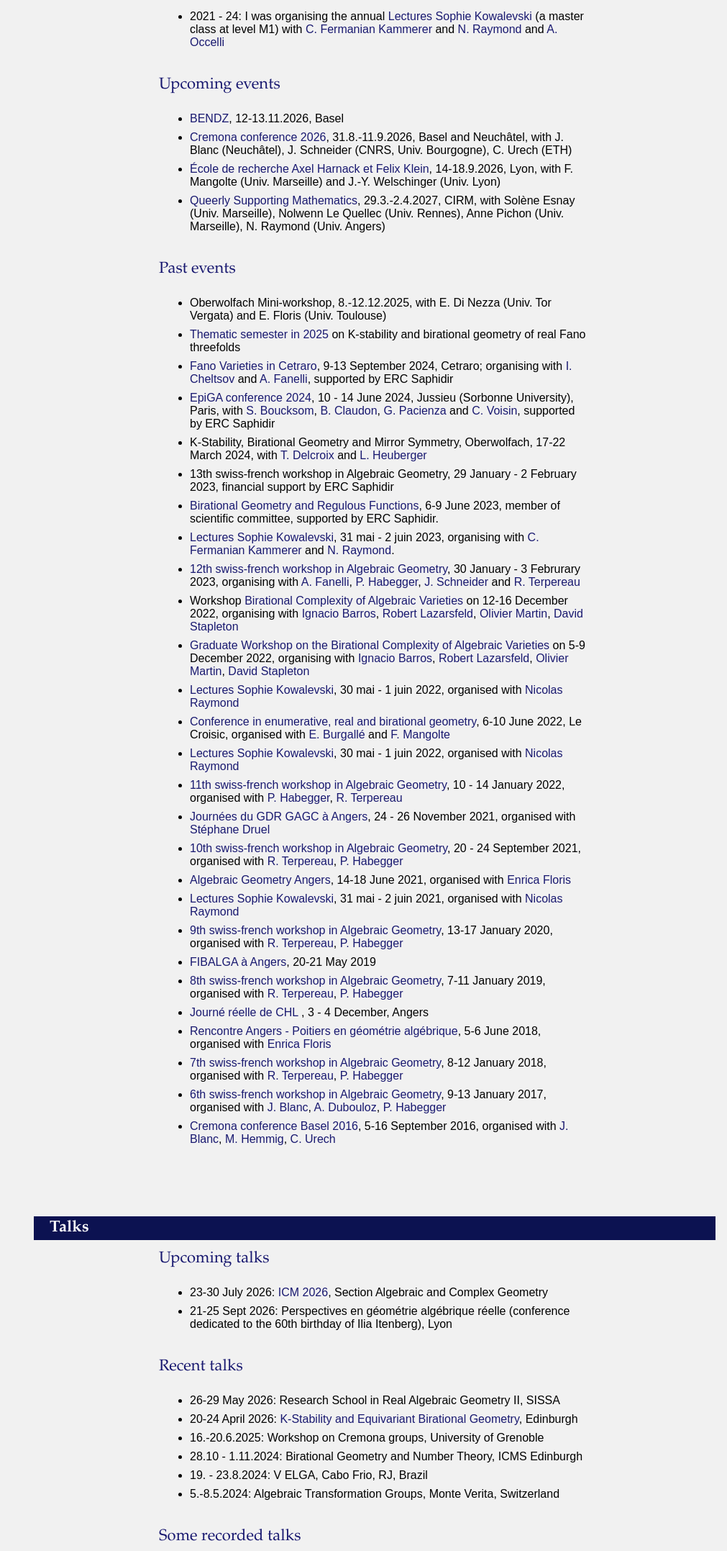
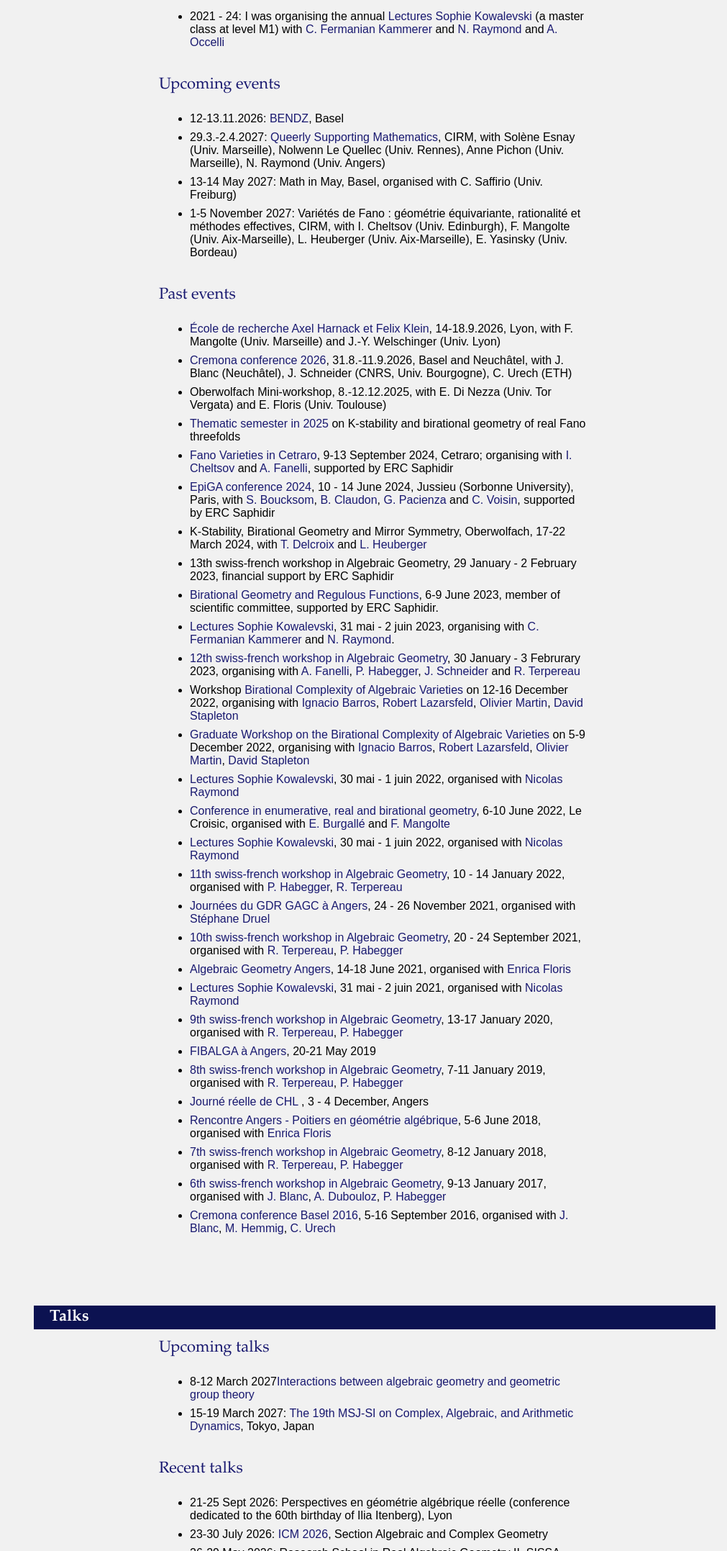
Before and after one commit to susannazimmermann/susannazimmermann.github.io, a plain HTML site: page index.html in a window 1280 px wide. Shown: the part 3073-5228 px from the top of the page at 72% size, without its empty margins (269-1280 px from the left). Drawn offline with nearby package versions, Linux system fonts and the light colour scheme.

Commit message:
Add files via upload

```diff
--- a/index.html
+++ b/index.html
@@ -248,10 +248,10 @@ J. Eur. Math. Soc. 22 (2020), 3133-3173 <a href = "lamy_zimmermann.pdf">[pdf]</a
 		<h3> Upcoming events </h3>
 		<table><td>
 		<ul>
-		<li> <a href="https://sites.google.com/view/bendz-nov-2026/location-practical-details">BENDZ</a>, 12-13.11.2026, Basel</li>
-		<li> <a href="https://cremonaconference.ch/index.html">Cremona conference 2026</a>, 31.8.-11.9.2026, Basel and Neuch&acirc;tel, with J. Blanc (Neuch&acirc;tel), J. Schneider (CNRS, Univ. Bourgogne), C. Urech (ETH)</li>
-		<li> <a href="https://gar2026.sciencesconf.org/resource/page/id/1">&Eacute;cole de recherche Axel Harnack et Felix Klein</a>, 14-18.9.2026, Lyon, with F. Mangolte (Univ. Marseille) and J.-Y. Welschinger (Univ. Lyon) </li>
-		<li> <a href="https://conferences.cirm-math.fr/3747.html">Queerly Supporting Mathematics</a>, 29.3.-2.4.2027, CIRM, with Solène Esnay (Univ. Marseille), Nolwenn Le Quellec (Univ. Rennes), Anne Pichon (Univ. Marseille), N. Raymond (Univ. Angers)</li>
+		<li> 12-13.11.2026: <a href="https://sites.google.com/view/bendz-nov-2026/location-practical-details">BENDZ</a>, Basel</li>
+		<li> 29.3.-2.4.2027: <a href="https://conferences.cirm-math.fr/3747.html">Queerly Supporting Mathematics</a>, CIRM, with Solène Esnay (Univ. Marseille), Nolwenn Le Quellec (Univ. Rennes), Anne Pichon (Univ. Marseille), N. Raymond (Univ. Angers)</li>
+		<li> 13-14 May 2027: Math in May, Basel, organised with C. Saffirio (Univ. Freiburg) </li>
+		<li> 1-5 November 2027: Variétés de Fano : géométrie équivariante, rationalité et méthodes effectives, CIRM, with I. Cheltsov (Univ. Edinburgh), F. Mangolte (Univ. Aix-Marseille), L. Heuberger (Univ. Aix-Marseille), E. Yasinsky (Univ. Bordeau) </li>
 		</ul>
 		</td></table>
 
@@ -259,6 +259,8 @@ J. Eur. Math. Soc. 22 (2020), 3133-3173 <a href = "lamy_zimmermann.pdf">[pdf]</a
 	<h3> Past events</h3>
 		<table><td>
 		<ul>
+		<li> <a href="https://gar2026.sciencesconf.org/resource/page/id/1">&Eacute;cole de recherche Axel Harnack et Felix Klein</a>, 14-18.9.2026, Lyon, with F. Mangolte (Univ. Marseille) and J.-Y. Welschinger (Univ. Lyon) </li>
+		<li> <a href="https://cremonaconference.ch/index.html">Cremona conference 2026</a>, 31.8.-11.9.2026, Basel and Neuch&acirc;tel, with J. Blanc (Neuch&acirc;tel), J. Schneider (CNRS, Univ. Bourgogne), C. Urech (ETH)</li>
 		<li> Oberwolfach Mini-workshop, 8.-12.12.2025, with E. Di Nezza (Univ. Tor Vergata) and E. Floris (Univ. Toulouse)</li>
 		<li> <a href="https://www.chairejeanmorlet.com/2025-chelstov-mangolte-1st-semester.html">Thematic semester in 2025</a> on K-stability and birational geometry of real Fano threefolds</li>
 		<li> <a href="https://www.maths.ed.ac.uk/cheltsov/cetraro/index.html">Fano Varieties in Cetraro</a>, 9-13 September 2024, Cetraro; organising with <a href="https://www.maths.ed.ac.uk/cheltsov/">I. Cheltsov</a> and <a href="http://andrea.fanelli.perso.math.cnrs.fr">A. Fanelli</a>, supported by ERC Saphidir</li>
@@ -360,14 +362,16 @@ organised with <a href = "https://sites.google.com/view/florisenrica/accueil?aut
 	<h3> Upcoming talks </h3>
 		<table><td>
 		<ul>
-		<li> 23-30 July 2026: <a href = "https://www.icm2026.org/event/ac193975-5d24-4628-8c30-ddb23de19a8b/speakers">ICM 2026</a>, Section Algebraic and Complex Geometry</li>
-		<li> 21-25 Sept 2026: Perspectives en g&eacute;om&eacute;trie alg&eacute;brique r&eacute;elle (conference dedicated to the 60th birthday of Ilia Itenberg), Lyon</li>
+		<li> 8-12 March 2027<a href="https://math-events.uni-bonn.de/event/1491/">Interactions between algebraic geometry and geometric group theory</a> </li>
+		<li> 15-19 March 2027: <a href = "https://sites.google.com/view/caad2027">The 19th MSJ-SI on Complex, Algebraic, and Arithmetic Dynamics</a>, Tokyo, Japan
 		</ul>
 		</td></table>
 
 	<h3> Recent talks </h3>
 		<table><td>
 		<ul>
+		<li> 21-25 Sept 2026: Perspectives en g&eacute;om&eacute;trie alg&eacute;brique r&eacute;elle (conference dedicated to the 60th birthday of Ilia Itenberg), Lyon</li>
+		<li> 23-30 July 2026: <a href = "https://www.icm2026.org/event/ac193975-5d24-4628-8c30-ddb23de19a8b/speakers">ICM 2026</a>, Section Algebraic and Complex Geometry</li>
 		<li> 26-29 May 2026: Research School in Real Algebraic Geometry II, SISSA</li>
 		<li> 20-24 April 2026: <a href="https://simonsmoduli.com/events/edinburgh/">K-Stability and Equivariant Birational Geometry</a>, Edinburgh</li>
 		<li> 16.-20.6.2025: Workshop on Cremona groups, University of Grenoble</li>
@@ -456,6 +460,7 @@ S&eacute;minaire francophone en-ligne de groupes et g&eacute;om&eacute;trie, Oct
 		<table>
 			<td>
 			<ol>
+			<li> <a href="https://sites.google.com/view/eduardo-alvesdasilva-math/research">Eduardo Alves da Silva</a>, <a href="https://sites.google.com/view/fernandofigueroa">Fernando Figueroa</a>, <a href="https://www.math.ucla.edu/~jmoraga/">Joaquín Moraga</a>, <a href="http://jyanez.mat.utfsm.cl">Jos&eacute; Ignacio Yáñez</a>: Cluster type smooth Fano threefolds <a href="https://arxiv.org/abs/2610.36656">[arXiv]</a> (10/2026)</li>
 			<li> <a href="https://www.hse.ru/en/org/persons/165129626/">Konstantin Loginov</a>, <a href="https://www.antoinepinardin.com">A. Pinardin</a>, <a href="https://zhijiazhangz.github.io">Zhijia Zhang</a>: Finite abelian groups acting on rationally connected threefolds II: groups of K3 type <a href="https://arxiv.org/abs/2509.02531">[arXiv]</a> (09/2025)</li>
 
 			<li> <a href="https://webhomes.maths.ed.ac.uk/cheltsov/">Ivan Cheltsov</a>, <a href="https://www.antoinepinardin.com">A. Pinardin</a>, <a href="https://homepage.mi-ras.ru/~prokhoro/">Yuri Prokhorov</a>: Simple subgroups of the real space Cremona group<a href="https://arxiv.org/abs/2511.10477">[arXiv]</a> (11/2025)</li>
@@ -479,7 +484,7 @@ S&eacute;minaire francophone en-ligne de groupes et g&eacute;om&eacute;trie, Oct
 
 			<li> <a href="https://sites.google.com/view/eduardo-alvesdasilva-math/research">Eduardo Alves da Silva</a>: Birational geometry of Calabi-Yau pairs (P3,D) of coregularity 2, accepted in Publicacions Matemàtiques  <a href="https://arxiv.org/abs/2402.13970">[arxiv]</a> </li>
 
-		<li> <a href="https://sites.google.com/view/eduardo-alvesdasilva-math/research">Eduardo Alves da Silva</a>: On the decomposition group of a nonsingular plane cubic by a log Calabi-Yau geometrical perspective, accepted in Transf. Groups <a href="https://arxiv.org/abs/2402.13968">[arxiv]</a> (02/2024)</li>
+		<li> <a href="https://sites.google.com/view/eduardo-alvesdasilva-math/research">Eduardo Alves da Silva</a>: On the decomposition group of a nonsingular plane cubic by a log Calabi-Yau geometrical perspective, Transf. Groups, 31(2), 2026 <a href="https://arxiv.org/abs/2402.13968">[arxiv]</a> (02/2024)</li>
 
 				<li> <a href="http://andrea.fanelli.perso.math.cnrs.fr">A. Fanelli</a>, <a href="http://www-math.sp2mi.univ-poitiers.fr/~efloris/">E. Floris </a>, S. Zimmermann: Maximal subgroups in the Cremona groups <a href = "maxsubgroup.pdf">[pdf]</a> (11/2023)</li>
 
```
